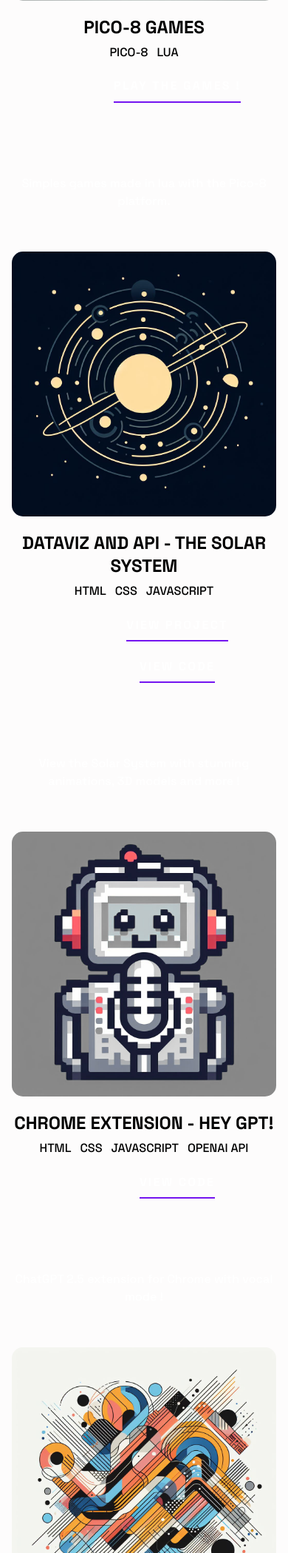
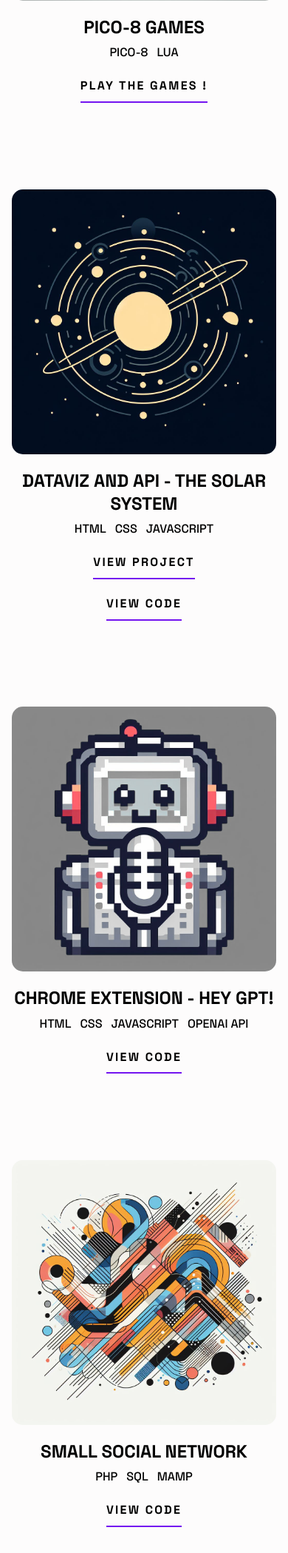
Before and after one commit to KhalilHouni/KhalilHouni.github.io, a PHP site: the page made by Single page portfolio/index.html in a window 390 px wide. Shown: the part 2138-4237 px from the top of the page at 74% size. Run offline with PHP 8.4, Linux system fonts and the light colour scheme.

Commit message:
fixed responsives problems

```diff
--- a/Single page portfolio/index.html
+++ b/Single page portfolio/index.html
@@ -222,7 +222,7 @@
                 <a href="./projects/Pico8.html" class="light-mode-link">Play the games !</a>
                 <br>
                 <br>
-                <p class="projects__description">Simples games made in lua with the Pico-8 platform.</p>
+                <!--<p class="projects__description">Simples games made in lua with the Pico-8 platform.</p>-->
                <!-- <a href="" class="underline">View Code</a> -->
               </div>
             </div>
@@ -231,7 +231,7 @@
               <picture class="projects__picture">
                 <source
                   media="(min-width: 62.5em)"
-                  srcset="./projects/imageprojects/solarsystem icon.jpg"
+                  srcset="/projects/imageprojects/solarsystem icon.jpg"
                 />
                 <img
                   class="projects__image"
@@ -252,7 +252,7 @@
                 <a href="https://github.com/KhalilHouni/projet-Visualisation-Du-System-Solaire" class="light-mode-link">View Code</a>
                 <br>
                 <br>
-                <p class="projects__description">View the Solar System with stunning animations, 3D models and more !</p>
+               <!-- <p class="projects__description">View the Solar System with stunning animations, 3D models and more !</p>-->
               </div>
             </div>
 
@@ -282,7 +282,7 @@
                 <a href="https://github.com/KhalilHouni/projet-Extension-Chrome-HeyGPT" class="light-mode-link">View Code</a>
                 <br>
                 <br>
-                <p class="projects__description">ChatGPT 2.5 extension for Chrome with vocal mode !</p>
+               <!-- <p class="projects__description">ChatGPT 2.5 extension for Chrome with vocal mode !</p> -->
               </div>
             </div>
 
@@ -309,9 +309,8 @@
               <div class="projects__links">
                <!-- <a href="" class="underline">View Project</a> -->
                 <a href="https://github.com/KhalilHouni/projet-reseau-social-php" class="light-mode-link">View Code</a>
-                <br>
-                <br>
-                <p class="projects__description">Simple social network in PHP and SQL</p>
+
+
               </div>
             </div>
 
@@ -342,7 +341,7 @@
                 <a href="https://github.com/KhalilHouni/projet-plateforme-de-vente-de-meubles-ventes-de-meubles" class="light-mode-link">View Code</a>
                 <br>
                 <br>
-                <p class="projects__description">Platform for selling used furnitures. Made with React and Java</p>
+
               </div>
             </div>
 
@@ -373,7 +372,7 @@
                 <a href="" class="light-mode-link">Futur Project</a>
                 <br>
                 <br>
-                <p class="projects__description">Prochain projet !</p>
+               <!-- <p class="projects__description">Prochain projet !</p> -->
 
               </div>
             </div>
@@ -473,7 +472,7 @@
            KhalilHouni
             <span class="visually-hidden">(to home page)</span>
           </a>
-          <a href="" class="header__social">
+          <a href="https://github.com/KhalilHouni" class="header__social">
             <svg
               xmlns="http://www.w3.org/2000/svg"
               width="25"
--- a/Single page portfolio/portfoliostyle.css
+++ b/Single page portfolio/portfoliostyle.css
@@ -78,7 +78,7 @@
   letter-spacing: 0.143em;
   font-weight: 700;
   text-transform: uppercase;
-  margin-left:90px;
+
   text-decoration: none;
   background-image: linear-gradient(
     to right,
@@ -864,3 +864,21 @@ footer {
     padding-block: 47px 92px;
   }
 }
+
+
+
+@media (max-width: 599px) {
+  .light-mode-link {
+    color: #000000; /* Noir */
+  }
+}
+
+@media (max-width: 599px) {
+  .light-mode-link {
+    color: #000000; /* Noir */
+  }
+
+  .dark-mode .light-mode-link {
+    color: #ffffff; /* Blanc en mode sombre */
+  }
+}
```
